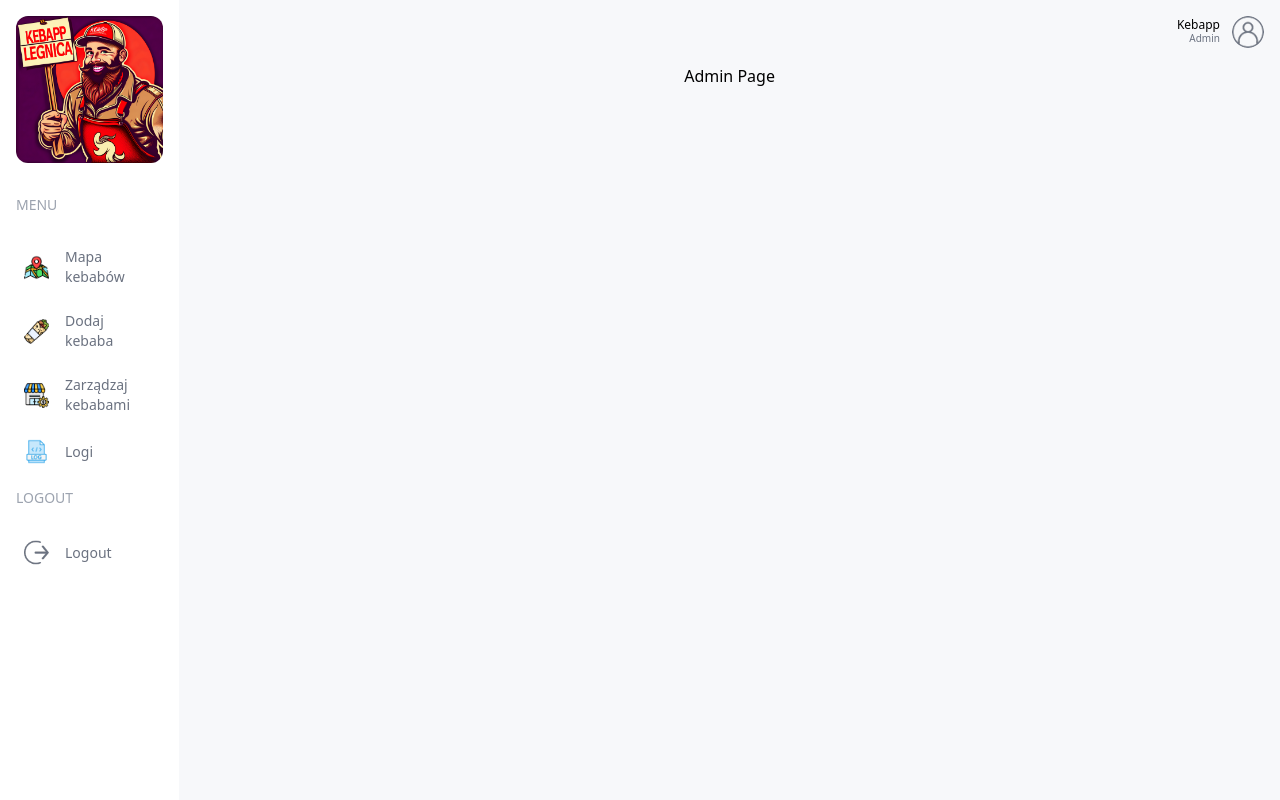
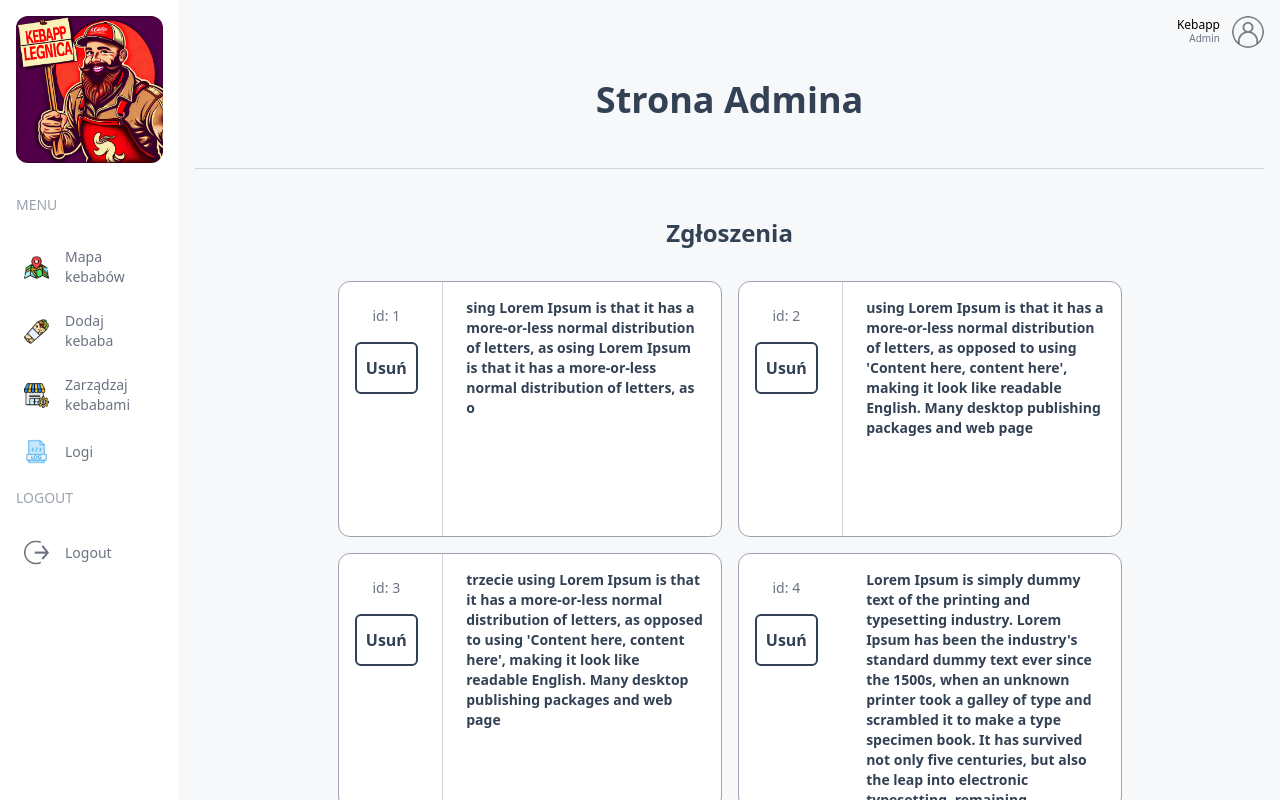
Before and after one commit to DominikSk0rka/Kebapp-admin, a Next.js app: page /admin in a window 1280 px wide. Built offline with nearby package versions, Linux system fonts and the light colour scheme.

Commit message:
Admin page design & messages from user carts

```diff
--- a/app/(AdminDashboard)/admin/page.tsx
+++ b/app/(AdminDashboard)/admin/page.tsx
@@ -1,5 +1,35 @@
+"use client";
+import Messages from "@/app/components/Messages";
+import { messagesData } from "@/app/lib/messages";
+import toast from "react-hot-toast";
+
 const AdminPage = () => {
-  return <div className="flex justify-center">Admin Page</div>;
+  const handleDelete = () => {
+    toast.success("Usunięto");
+  };
+  return (
+    <div className="p-4 flex gap-4 flex-col ">
+      <div className="w-full flex flex-col gap-8 items-center">
+        {/* TOP */}
+        <div className="flex gap-4 justify-between flex-wrap">
+          <h1 className="font-semibold text-4xl text-slate-700">
+            Strona Admina
+          </h1>
+        </div>
+        <hr className="my-4 w-full border-t border-gray-300 " />
+        <h1 className="font-semibold text-2xl text-slate-700">Zgłoszenia</h1>
+        <div className="flex flex-wrap gap-4 justify-center items-center">
+          {messagesData.map((message) => (
+            <Messages
+              description={message.description}
+              id={message.id}
+              onClick={() => handleDelete()}
+            />
+          ))}
+        </div>
+      </div>
+    </div>
+  );
 };
 
 export default AdminPage;
--- /dev/null
+++ b/app/components/Messages.tsx
@@ -0,0 +1,26 @@
+import React from "react";
+import Button from "./Button";
+
+interface MessagesProps {
+  id: string;
+  description: string;
+  onClick: () => void;
+}
+
+const Messages: React.FC<MessagesProps> = ({ id, description, onClick }) => {
+  return (
+    <div className="flex flex-row bg-white border border-gray-400 rounded-xl w-full max-w-sm h-64">
+      <div className="w-1/4 mt-2 p-4 flex flex-col items-center gap-4 ">
+        <p className="text-sm text-gray-500">id: {id}</p>
+        <Button label={"Usuń"} onClick={onClick} outline />
+      </div>
+      <div className="w-px bg-gray-300 mx-2"></div>
+
+      <div className="p-4  max-w-xs h-64 overflow-auto ">
+        <h2 className="text-sm font-semibold  text-slate-700">{description}</h2>
+      </div>
+    </div>
+  );
+};
+
+export default Messages;
--- /dev/null
+++ b/app/lib/messages.ts
@@ -0,0 +1,32 @@
+export const messagesData = [
+  {
+    description:
+      "sing Lorem Ipsum is that it has a more-or-less normal distribution of letters, as osing Lorem Ipsum is that it has a more-or-less normal distribution of letters, as o",
+    id: "1",
+  },
+  {
+    description:
+      "using Lorem Ipsum is that it has a more-or-less normal distribution of letters, as opposed to using 'Content here, content here', making it look like readable English. Many desktop publishing packages and web page",
+    id: "2",
+  },
+  {
+    description:
+      "trzecie using Lorem Ipsum is that it has a more-or-less normal distribution of letters, as opposed to using 'Content here, content here', making it look like readable English. Many desktop publishing packages and web page",
+    id: "3",
+  },
+  {
+    description:
+      "Lorem Ipsum is simply dummy text of the printing and typesetting industry. Lorem Ipsum has been the industry's standard dummy text ever since the 1500s, when an unknown printer took a galley of type and scrambled it to make a type specimen book. It has survived not only five centuries, but also the leap into electronic typesetting, remaining essentially unchanged. It was popularised in the 1960s with the release of Letraset sheets containing Lorem Ipsum passages, and more recently with desktop publishing software like Aldus PageMaker including versions of Lorem Ipsum ",
+    id: "4",
+  },
+  {
+    description:
+      "trzecie using Lorem Ipsum is that it has a more-or-less normal distribution of letters, as opposed to using 'Content here, content here', making it look like readable English. Many desktop publishing packages and web page",
+    id: "5",
+  },
+  {
+    description:
+      "trzecie using Lorem Ipsum is that it has a more-or-less normal distribution of letters, as opposed to using 'Content here, content here', making it look like readable English. Many desktop publishing packages and web page",
+    id: "6",
+  },
+];
```
